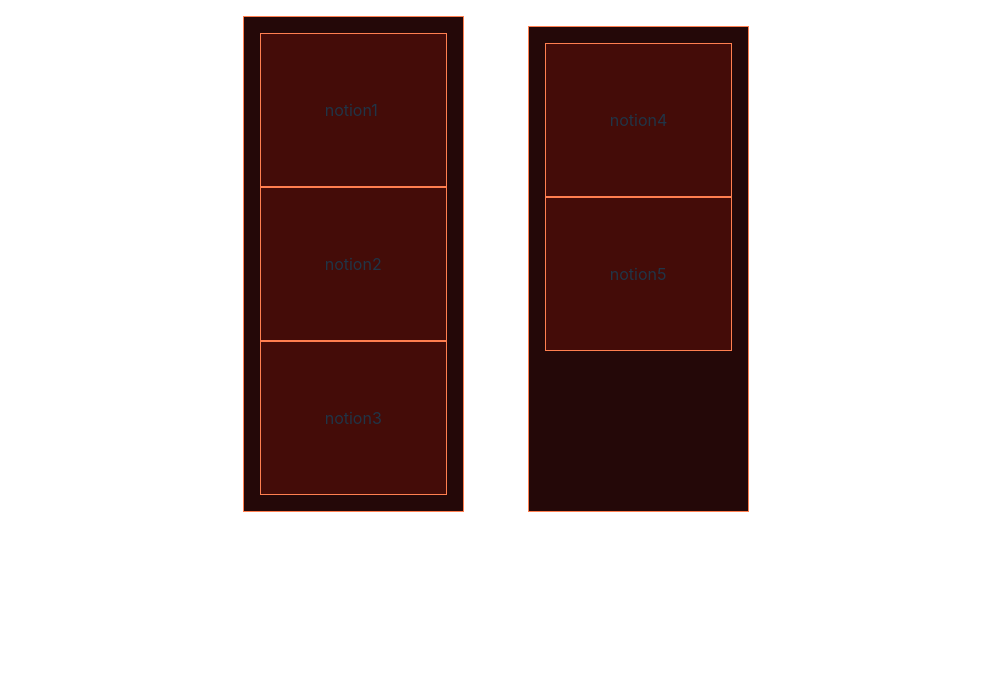
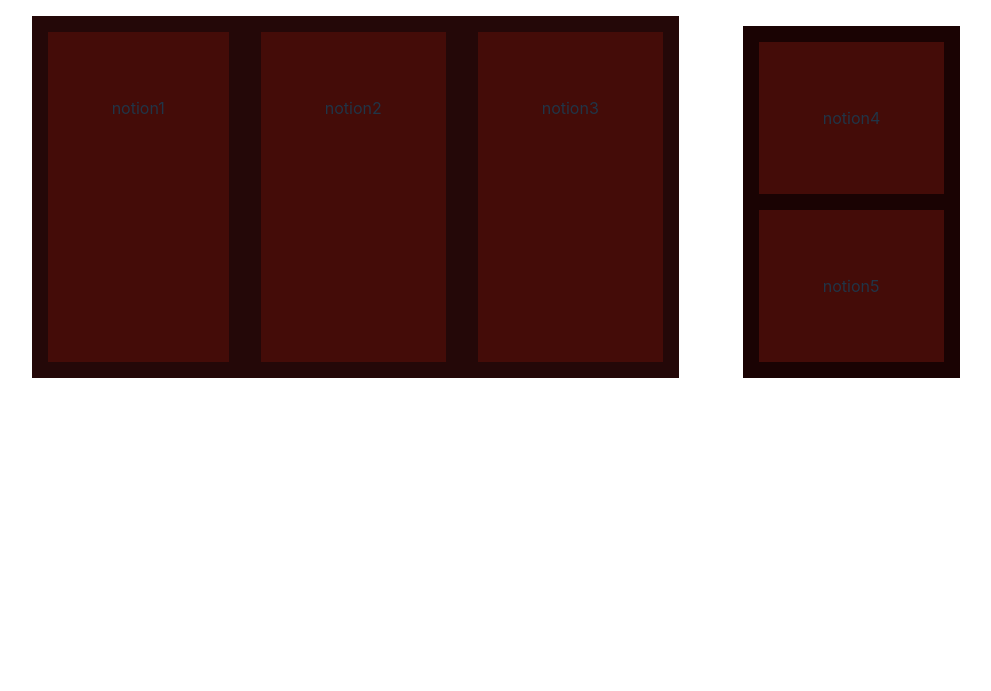
Before and after one commit to Zen-Pa/beetle-debug1, a website built with Vite: page index.html in a window 1280 px wide. Shown: the part 109-800 px from the top of the page, without its empty margins (144-1135 px from the left). Built offline with nearby package versions, Linux system fonts and the light colour scheme; files whose address does not match are found by name.

Commit message:
container-slot

```diff
--- a/index.html
+++ b/index.html
@@ -9,11 +9,10 @@
 
   <body>
     <!-- <div id="app"></div> -->
-    <div class="main-container">
+    <div class="main-dragula-container">
 
       <h1>🐞Beetle Debug</h1>
-
-      <!-- <div class="menu-container">
+      <!-- <div class="menu-dragula-container">
           <button id="enter-game">Enter Game</button>
           <button id="settings">Settings</button>
           <button id="exit-game">Exit Game</button>
@@ -22,14 +21,14 @@
       <!-- <script type="module" src="/src/main.js"></script> -->
 
       <div style="display: flex; flex-direction: row; gap: 4em;">
-        <div class="container">
-          <div class="dragable-item">notion1</div>
-          <div class="dragable-item">notion2</div>
-          <div class="dragable-item">notion3</div>
+        <div class="dragula-container">
+          <div class="dragula-item">notion1</div>
+          <div class="dragula-item">notion2</div>
+          <div class="dragula-item">notion3</div>
         </div>
-        <div class="container" style="margin-top: 10px;">
-          <div class="dragable-item">notion4</div>
-          <div class="dragable-item">notion5</div>
+        <div class="dragula-slot" style="margin-top: 10px;">
+          <div class="dragula-item">notion4</div>
+          <div class="dragula-item">notion5</div>
         </div>
       </div>
 
@@ -40,13 +39,13 @@
     <script>
       // window.onload = function() {
       //   dragula([
-      //     document.querySelector('.container'),
+      //     document.querySelector('.dragula-container'),
       //   ]);
       // }
 
       var drake = dragula({
         isContainer: function (el) {
-          return el.classList.contains('container');
+          return el.classList.contains('dragula-container');
         }
       });
     </script>
--- a/src/style.css
+++ b/src/style.css
@@ -91,15 +91,26 @@ button:focus-visible {
 }
 
 /* dragula */
-.container {
+.dragula-container {
   background: rgb(36, 8, 8);
-  border: 1px solid coral;
+  /* border: 1px solid coral; */
+  display: flex;
   padding: 1em;
+  gap: 2em;
 }
-.dragable-item {
+.dragula-slot {
+  background: rgb(26, 3, 3);
+  /* border: 1px solid coral; */
+  display: flex;
+  flex-direction: column;
+  padding: 1em;
+  gap: 1em;
+}
+.dragula-item {
   background-color: rgb(68, 12, 8);
   padding: 4em;
-  border: 1px solid coral;
+  /* border: 1px solid coral; */
+  /* cursor: drag; */
 }
 
 .gu-mirror {
```
